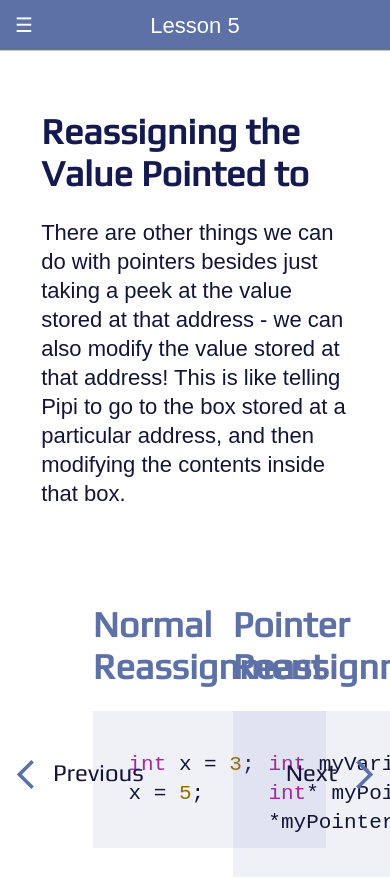
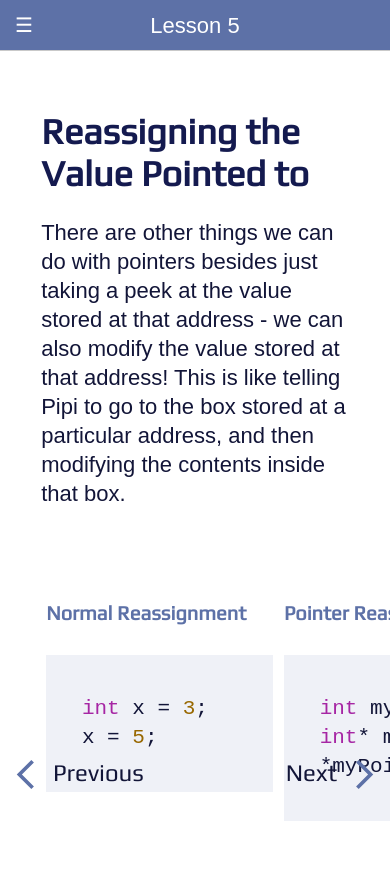
Before and after one commit to uclaacm/parcel-pointers, a React app: page /lesson-5 in a window 390 px wide. Shown: the top 879 px of the page. Built offline with nearby package versions, Linux system fonts and the light colour scheme; a web font is replaced by a local one.

Commit message:
370 fix overlap for small screens (#387)
* only move closer to center for large screens and shrink size of font for small screens

* fix lint

* change max-width

```diff
--- a/src/styles/CompareCode.scss
+++ b/src/styles/CompareCode.scss
@@ -8,21 +8,28 @@
 
   .left-code {
     float: left;
-    left: 10%;
     margin: auto;
-    max-width: 50%;
+    max-width: 49%;
     position: relative;
+    @media screen and (min-width: 1400px) {
+      left: 12%;
+    }
   }
 
   .right-code {
     float: right;
-    margin: 10 0 10 50px;
-    max-width: 50%;
+    margin: 10 0;
+    max-width: 49%;
     position: relative;
-    right: 10%;
+    @media screen and (min-width: 1400px) {
+      right: 12%;
+    }
   }
 }
 
 .caption {
   color: $primary-1-color;
+  @media screen and (max-width: 600px) {
+    font-size: 20px !important;
+  }
 }
```
